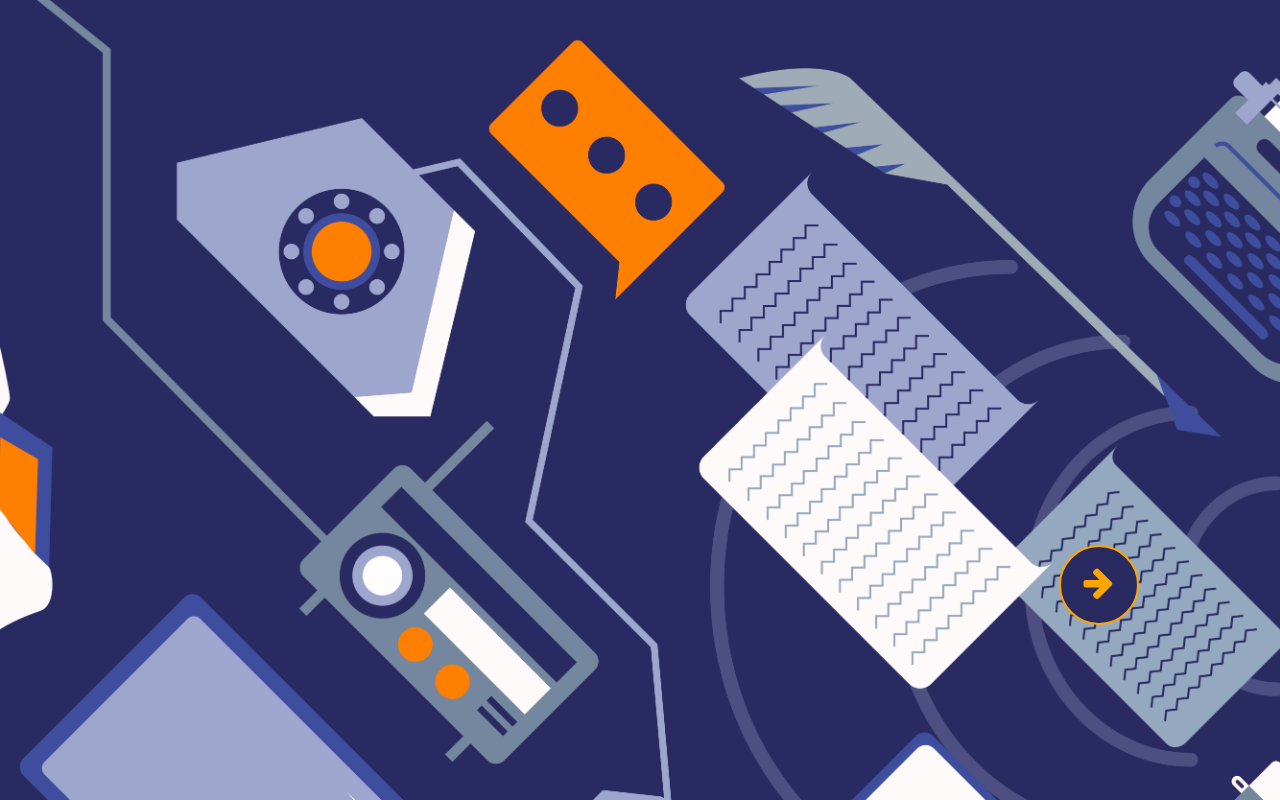
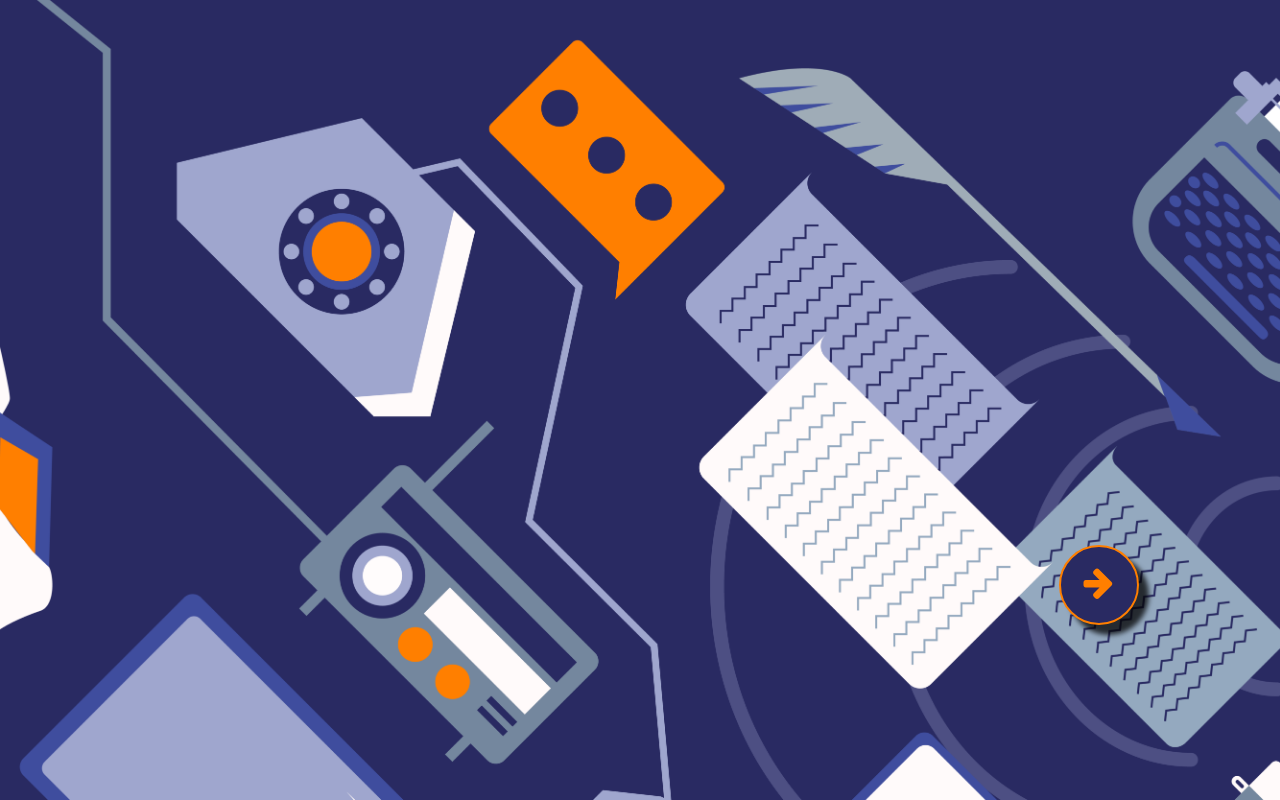
Before and after one commit to ProjectLibrarySim/Exposition-One, a website: page index.html in a window 1280 px wide. Shown: the top 800 px of the page. Drawn offline with Linux system fonts and the light colour scheme.

Commit message:
10 - minor arrow color adjusments

```diff
--- a/scss/main_menu/main_second.scss
+++ b/scss/main_menu/main_second.scss
@@ -45,7 +45,7 @@
     padding: 10px;
     background-color: $buttonBackground;
     color: $buttonTextColor;
-    border: 2px solid white;
+    border: 2px solid #ff7f00;
     animation-name: moveLeft;
     animation-duration: 3s;
     animation-iteration-count: infinite;
@@ -55,5 +55,5 @@
 }
 @keyframes moveLeft {
   from {color: white;}
-  to {color: #ffa500;}
+  to {color: #ff7f00;}
 }
--- a/scss/main_menu/menu.scss
+++ b/scss/main_menu/menu.scss
@@ -55,11 +55,12 @@
       padding: 10px;
       background-color: $buttonBackground;
       color: $buttonTextColor;
-      border: 2px solid #ffa500;
+      border: 2px solid #ff7f00;
+      box-shadow: 10px 10px 5px 0px rgba(0,0,0,0.75);
     }
 
     .fa-arrow-right {
-      color: #ffa500;
+      color: #ff7f00;
       font-size: 35px;
     }
   }
```
Also changed, not shown: app/css/style.css.
